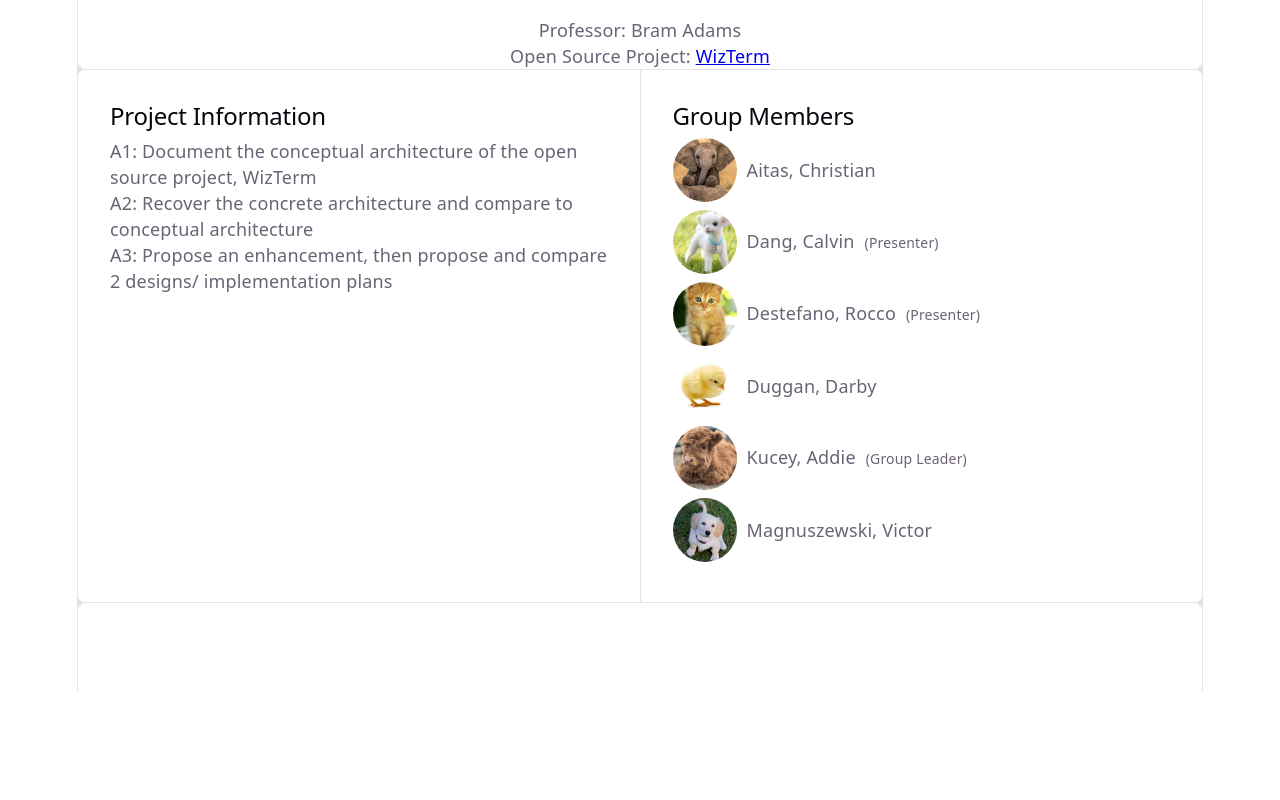
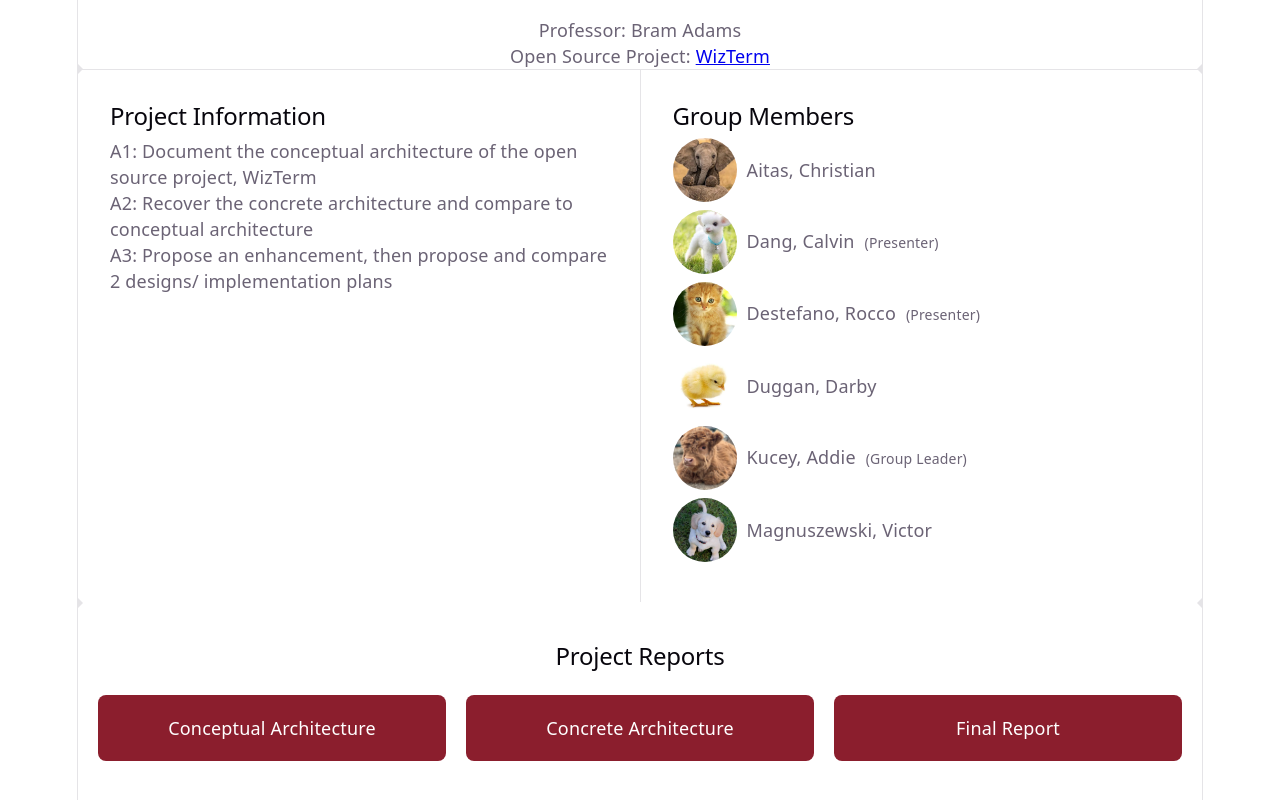
Before and after one commit to Deadbool322/Website, a React (Vite) app: page / in a window 1280 px wide. Shown: the part 312-1112 px from the top of the page. Before the commit the page ends 1003 px from the top, so only its background shows below. Built offline with nearby package versions, Linux system fonts and the light colour scheme.

Commit message:
Added project report buttons and links

```diff
--- a/src/App.css
+++ b/src/App.css
@@ -224,3 +224,56 @@
   font-size: 14px;
   margin-left: 5px;
 }
+.reports {
+    text-align: center;
+    padding: 40px 20px;
+}
+
+.report-buttons {
+    display: flex;
+    justify-content: center;
+    gap: 20px;
+    margin-top: 25px;
+    flex-wrap: wrap;
+}
+
+.report-group {
+    flex: 1;
+    min-width: 220px;
+}
+
+.report-btn {
+    display: block;
+    padding: 20px 25px;
+    background-color: #8B1E2D;
+    color: white;
+    border-radius: 8px;
+    font-size: 18px;
+    cursor: pointer;
+    list-style: none;
+}
+
+.report-btn::-webkit-details-marker {
+    display: none;
+}
+
+.report-btn:hover {
+    background-color: #651522;
+}
+
+.report-links {
+    display: flex;
+    flex-direction: column;
+    gap: 12px;
+    padding: 20px;
+}
+
+.report-links a {
+    color: #8B1E2D;
+    text-decoration: underline;
+    font-size: 17px;
+}
+
+.report-links a:hover {
+    color: #651522;
+}
--- a/src/App.jsx
+++ b/src/App.jsx
@@ -89,10 +89,53 @@ function App() {
       </section>
 
       <div className="ticks"></div>
+      <section className="reports">
+  <h2>Project Reports</h2>
+
+  <div className="report-buttons">
+
+    <details className="report-group">
+      <summary className="report-btn">
+        Conceptual Architecture
+      </summary>
+      <div className="report-links">
+        <a href="A1_REPORT_LINK" target="_blank">Report</a>
+        <a href="https://docs.google.com/presentation/d/1UH_uFSC2WF7We6Qjl-Lno7vedcVnZDtfgTR-HsPwVgs/edit?usp=sharing" target="_blank">Slides</a>
+        <a href="A1_VIDEO_LINK" target="_blank">Video</a>
+      </div>
+    </details>
+
+    <details className="report-group">
+      <summary className="report-btn">
+        Concrete Architecture
+      </summary>
+      <div className="report-links">
+        <a href="A2_REPORT_LINK" target="_blank">Report</a>
+        <a href="A2_SLIDES_LINK" target="_blank">Slides</a>
+        <a href="A2_VIDEO_LINK" target="_blank">Video</a>
+      </div>
+    </details>
+
+    <details className="report-group">
+      <summary className="report-btn">
+        Final Report
+      </summary>
+      <div className="report-links">
+        <a href="A3_REPORT_LINK" target="_blank">Report</a>
+        <a href="A3_SLIDES_LINK" target="_blank">Slides</a>
+        <a href="A3_VIDEO_LINK" target="_blank">Video</a>
+      </div>
+    </details>
+
+  </div>
+</section>
+
 
       <section id="spacer"></section>
     </>
   )
 }
 
+
+
 export default App
```
Also changed, not shown: index.html (line endings or trailing spaces).
